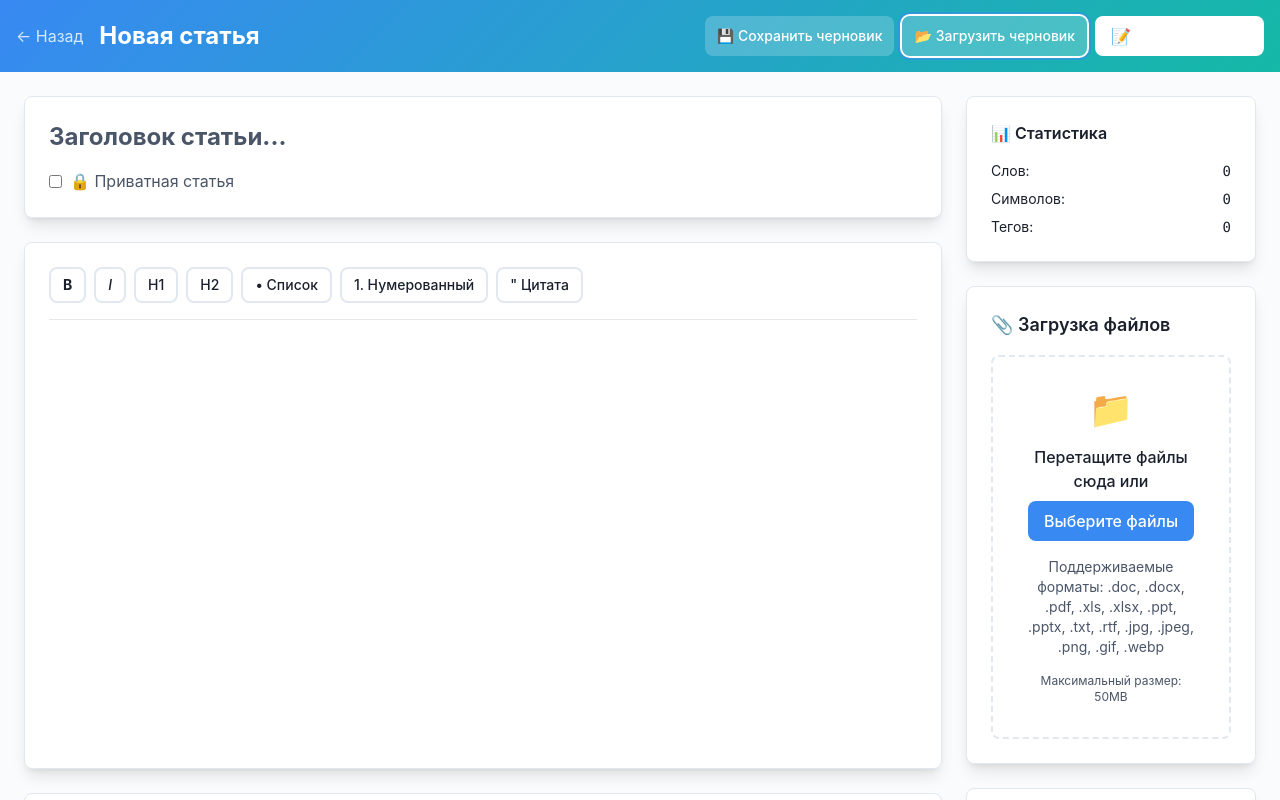
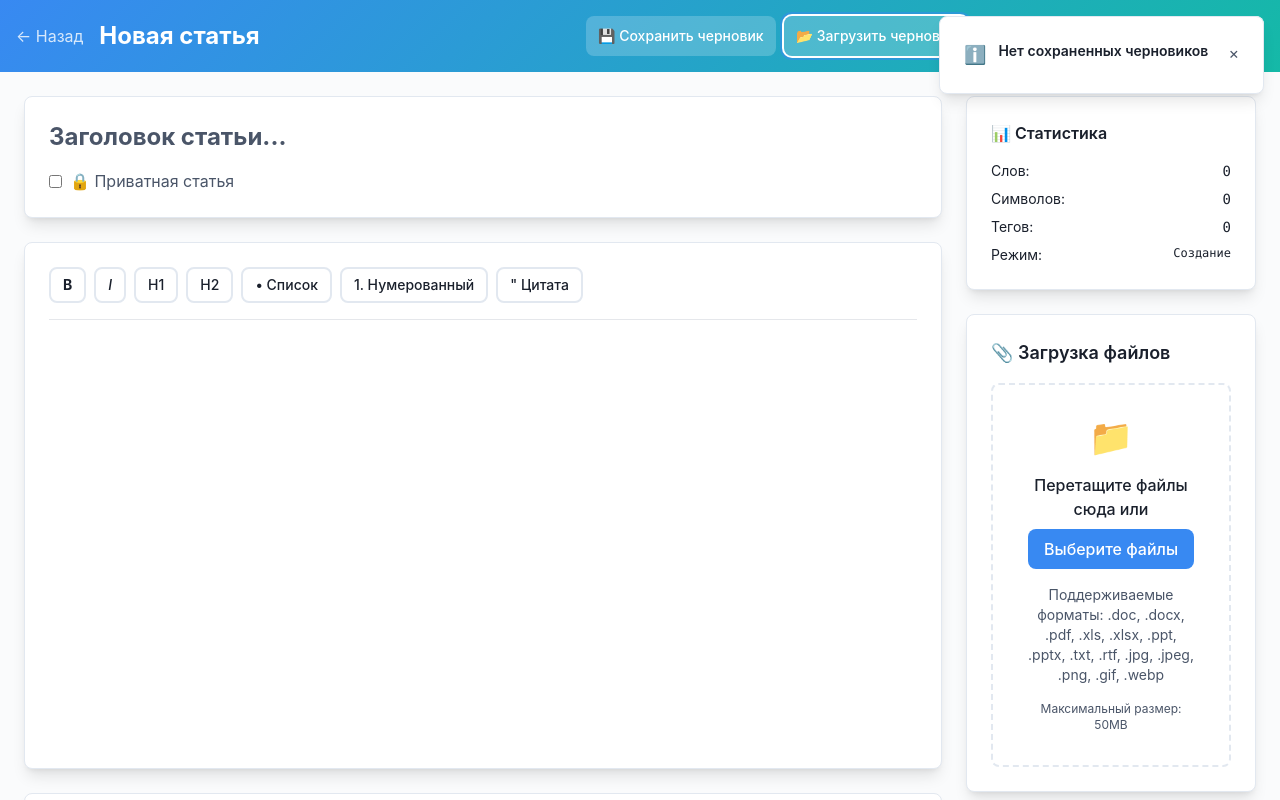
Before and after one commit to 19AnastasiaTsareva20/posthaste, a React (Create React App) app: page /create in a window 1280 px wide. Both pictures are taken after a click on the button "📂 Загрузить черновик". Shown: the top 800 px of the page. Built offline with nearby package versions, Linux system fonts and the light colour scheme.

Commit message:
Add notification system / Система уведомлений

```diff
--- a/src/App.tsx
+++ b/src/App.tsx
@@ -2,6 +2,7 @@ import React, { useState } from 'react';
 import { BrowserRouter as Router, Routes, Route, Link } from 'react-router-dom';
 import './App.css';
 import { Button, Card, ThemeToggle, WelcomeModal, AdminPanel } from './components/ui';
+import { NotificationProvider } from './components/ui/NotificationSystem';
 import { ThemeProvider } from './contexts/ThemeContext';
 import { useWelcome } from './hooks/useWelcome';
 import { TestPage } from './pages/TestPage';
@@ -176,6 +177,7 @@ function MainPage() {
 function App() {
   return (
     <ThemeProvider>
+      <NotificationProvider>
         <Router>
           <Routes>
             <Route path="/" element={<MainPage />} />
@@ -185,6 +187,7 @@ function App() {
             <Route path="/article/:id" element={<ViewArticlePage />} />
           </Routes>
         </Router>
+      </NotificationProvider>
     </ThemeProvider>
   );
 }
--- /dev/null
+++ b/src/components/ui/NotificationSystem.tsx
@@ -0,0 +1,200 @@
+import React, { useState, useEffect, createContext, useContext } from 'react';
+import { Card } from './Card';
+
+interface Notification {
+  id: string;
+  type: 'success' | 'error' | 'warning' | 'info';
+  title: string;
+  message?: string;
+  duration?: number;
+  actions?: NotificationAction[];
+}
+
+interface NotificationAction {
+  label: string;
+  onClick: () => void;
+  variant?: 'primary' | 'secondary';
+}
+
+interface NotificationContextType {
+  notifications: Notification[];
+  addNotification: (notification: Omit<Notification, 'id'>) => void;
+  removeNotification: (id: string) => void;
+  clearAll: () => void;
+}
+
+const NotificationContext = createContext<NotificationContextType | undefined>(undefined);
+
+export const useNotifications = () => {
+  const context = useContext(NotificationContext);
+  if (!context) {
+    throw new Error('useNotifications must be used within a NotificationProvider');
+  }
+  return context;
+};
+
+// Хук для быстрых уведомлений/Hook for quick notifications
+export const useToast = () => {
+  const { addNotification } = useNotifications();
+
+  return {
+    success: (title: string, message?: string) =>
+      addNotification({ type: 'success', title, message, duration: 4000 }),
+    error: (title: string, message?: string) =>
+      addNotification({ type: 'error', title, message, duration: 6000 }),
+    warning: (title: string, message?: string) =>
+      addNotification({ type: 'warning', title, message, duration: 5000 }),
+    info: (title: string, message?: string) =>
+      addNotification({ type: 'info', title, message, duration: 4000 }),
+  };
+};
+
+export const NotificationProvider: React.FC<{ children: React.ReactNode }> = ({ children }) => {
+  const [notifications, setNotifications] = useState<Notification[]>([]);
+
+  const addNotification = (notification: Omit<Notification, 'id'>) => {
+    const id = Date.now().toString() + Math.random().toString(36).substr(2, 9);
+    const newNotification = { ...notification, id };
+
+    setNotifications(prev => [...prev, newNotification]);
+
+    // Автоудаление/Auto-remove
+    if (notification.duration !== 0) {
+      setTimeout(() => {
+        removeNotification(id);
+      }, notification.duration || 4000);
+    }
+  };
+
+  const removeNotification = (id: string) => {
+    setNotifications(prev => prev.filter(n => n.id !== id));
+  };
+
+  const clearAll = () => {
+    setNotifications([]);
+  };
+
+  return (
+    <NotificationContext.Provider
+      value={{ notifications, addNotification, removeNotification, clearAll }}
+    >
+      {children}
+      <NotificationContainer />
+    </NotificationContext.Provider>
+  );
+};
+
+const NotificationContainer: React.FC = () => {
+  const { notifications, removeNotification } = useNotifications();
+
+  if (notifications.length === 0) return null;
+
+  return (
+    <div className="fixed top-4 right-4 z-50 space-y-2 max-w-sm">
+      {notifications.map((notification) => (
+        <NotificationItem
+          key={notification.id}
+          notification={notification}
+          onClose={() => removeNotification(notification.id)}
+        />
+      ))}
+    </div>
+  );
+};
+
+const NotificationItem: React.FC<{
+  notification: Notification;
+  onClose: () => void;
+}> = ({ notification, onClose }) => {
+  const [isVisible, setIsVisible] = useState(false);
+  const [isLeaving, setIsLeaving] = useState(false);
+
+  useEffect(() => {
+    // Анимация появления/Entrance animation
+    setTimeout(() => setIsVisible(true), 50);
+  }, []);
+
+  const handleClose = () => {
+    setIsLeaving(true);
+    setTimeout(onClose, 200);
+  };
+
+  const getIcon = () => {
+    switch (notification.type) {
+      case 'success': return '✅';
+      case 'error': return '❌';
+      case 'warning': return '⚠️';
+      case 'info': return 'ℹ️';
+      default: return '📢';
+    }
+  };
+
+  const getColors = () => {
+    switch (notification.type) {
+      case 'success':
+        return 'border-green-200 bg-green-50 dark:bg-green-900/20 dark:border-green-700';
+      case 'error':
+        return 'border-red-200 bg-red-50 dark:bg-red-900/20 dark:border-red-700';
+      case 'warning':
+        return 'border-yellow-200 bg-yellow-50 dark:bg-yellow-900/20 dark:border-yellow-700';
+      case 'info':
+        return 'border-blue-200 bg-blue-50 dark:bg-blue-900/20 dark:border-blue-700';
+      default:
+        return 'border-gray-200 bg-gray-50 dark:bg-gray-800 dark:border-gray-700';
+    }
+  };
+
+  return (
+    <div
+      className={`transform transition-all duration-200 ${
+        isVisible && !isLeaving
+          ? 'translate-x-0 opacity-100'
+          : 'translate-x-full opacity-0'
+      }`}
+    >
+      <Card className={`p-4 shadow-lg border ${getColors()}`}>
+        <div className="flex items-start gap-3">
+          <div className="text-lg flex-shrink-0">
+            {getIcon()}
+          </div>
+
+          <div className="flex-1 min-w-0">
+            <h4 className="font-semibold text-text-primary dark:text-dark-text-primary text-sm">
+              {notification.title}
+            </h4>
+            {notification.message && (
+              <p className="text-text-secondary dark:text-dark-text-secondary text-xs mt-1">
+                {notification.message}
+              </p>
+            )}
+
+            {notification.actions && notification.actions.length > 0 && (
+              <div className="flex gap-2 mt-3">
+                {notification.actions.map((action, index) => (
+                  <button
+                    key={index}
+                    onClick={action.onClick}
+                    className={`px-3 py-1 text-xs rounded transition-colors ${
+                      action.variant === 'primary'
+                        ? 'bg-primary text-white hover:bg-primary/90'
+                        : 'bg-gray-200 text-gray-700 hover:bg-gray-300 dark:bg-gray-700 dark:text-gray-200 dark:hover:bg-gray-600'
+                    }`}
+                  >
+                    {action.label}
+                  </button>
+                ))}
+              </div>
+            )}
+          </div>
+
+          <button
+            onClick={handleClose}
+            className="text-text-secondary hover:text-text-primary transition-colors ml-2"
+          >
+            ×
+          </button>
+        </div>
+      </Card>
+    </div>
+  );
+};
--- a/src/components/ui/index.ts
+++ b/src/components/ui/index.ts
@@ -5,3 +5,4 @@ export { WelcomeModal } from './WelcomeModal';
 export { TodoList } from './TodoList';
 export { FileUpload } from './FileUpload';
 export { AdminPanel } from './AdminPanel';
+export { NotificationProvider, useNotifications, useToast } from './NotificationSystem';
--- a/src/pages/CreateArticlePage.tsx
+++ b/src/pages/CreateArticlePage.tsx
@@ -1,6 +1,7 @@
 import React, { useState, useEffect } from 'react';
 import { Link, useNavigate, useSearchParams } from 'react-router-dom';
 import { Button, Card, FileUpload, TodoList } from '../components/ui';
+import { useToast } from '../components/ui/NotificationSystem';
 import { useEditor, EditorContent } from '@tiptap/react';
 import StarterKit from '@tiptap/starter-kit';
 import TiptapLink from '@tiptap/extension-link';
@@ -19,6 +20,7 @@ interface Article {
 
 export const CreateArticlePage: React.FC = () => {
   const navigate = useNavigate();
+  const toast = useToast();
   const [searchParams] = useSearchParams();
   const editId = searchParams.get('edit');
   const isEditing = Boolean(editId);
@@ -71,12 +73,14 @@ export const CreateArticlePage: React.FC = () => {
         if (editor) {
           editor.commands.setContent(articleToEdit.content);
         }
+        toast.info('Статья загружена для редактирования');
       } else {
         // Статья не найдена, перенаправляем на создание новой
+        toast.error('Статья не найдена');
         navigate('/create');
       }
     }
-  }, [isEditing, editId, editor, navigate]);
+  }, [isEditing, editId, editor, navigate, toast]);
 
   // Обновление счетчиков при загрузке контента
   useEffect(() => {
@@ -91,11 +95,13 @@ export const CreateArticlePage: React.FC = () => {
     if (tagInput.trim() && !tags.includes(tagInput.trim())) {
       setTags([...tags, tagInput.trim()]);
       setTagInput('');
+      toast.success(`Тег "${tagInput.trim()}" добавлен`);
     }
   };
 
   const removeTag = (tagToRemove: string) => {
     setTags(tags.filter(tag => tag !== tagToRemove));
+    toast.info(`Тег "${tagToRemove}" удален`);
   };
 
   const handleTagKeyPress = (e: React.KeyboardEvent) => {
@@ -112,6 +118,13 @@ export const CreateArticlePage: React.FC = () => {
 
     try {
       const content = editor.getHTML();
+
+      if (!title.trim() && !content.trim()) {
+        toast.warning('Статья пуста', 'Добавьте заголовок или содержание');
+        setIsSaving(false);
+        return;
+      }
+
       const now = new Date().toISOString();
 
       const article: Article = {
@@ -134,8 +147,10 @@ export const CreateArticlePage: React.FC = () => {
         updatedArticles = savedArticles.map((a: Article) =>
           a.id === editId ? article : a
         );
+        toast.success('Статья обновлена!', 'Изменения сохранены успешно');
       } else {
         updatedArticles = [...savedArticles, article];
+        toast.success('Статья опубликована!', 'Ваша статья доступна для просмотра');
       }
 
       localStorage.setItem('posthaste-articles', JSON.stringify(updatedArticles));
@@ -144,7 +159,7 @@ export const CreateArticlePage: React.FC = () => {
       navigate(`/article/${article.id}`);
     } catch (error) {
       console.error('Ошибка сохранения:', error);
-      alert('Ошибка при сохранении статьи');
+      toast.error('Ошибка при сохранении статьи', 'Попробуйте снова');
     } finally {
       setIsSaving(false);
     }
@@ -154,6 +169,12 @@ export const CreateArticlePage: React.FC = () => {
     if (!editor) return;
 
     const content = editor.getHTML();
+
+    if (!title.trim() && !content.trim()) {
+      toast.warning('Нечего сохранять', 'Добавьте содержание для черновика');
+      return;
+    }
+
     const draft = {
       title,
       content,
@@ -163,7 +184,7 @@ export const CreateArticlePage: React.FC = () => {
     };
 
     localStorage.setItem('posthaste-draft', JSON.stringify(draft));
-    alert('Черновик сохранен!');
+    toast.success('Черновик сохранен!', 'Вы можете продолжить работу позже');
   };
 
   const loadDraft = () => {
@@ -176,7 +197,22 @@ export const CreateArticlePage: React.FC = () => {
       if (editor) {
         editor.commands.setContent(parsedDraft.content);
       }
-      alert('Черновик загружен!');
+      toast.success('Черновик загружен!', 'Продолжайте редактирование');
+    } else {
+      toast.info('Нет сохраненных черновиков');
+    }
+  };
+
+  const clearContent = () => {
+    if (window.confirm('Очистить все содержимое?')) {
+      setTitle('');
+      setIsPublic(false);
+      setTags([]);
+      setTagInput('');
+      if (editor) {
+        editor.commands.clearContent();
+      }
+      toast.info('Содержимое очищено');
     }
   };
 
@@ -224,6 +260,13 @@ export const CreateArticlePage: React.FC = () => {
                   size="sm"
                 >
                   📂 Загрузить черновик
+                </Button>
+                <Button
+                  onClick={clearContent}
+                  className="bg-red-500/20 text-white hover:bg-red-500/30 border-red-500/30"
+                  size="sm"
+                >
+                  🗑️ Очистить
                 </Button>
               </>
             )}
@@ -398,6 +441,12 @@ export const CreateArticlePage: React.FC = () => {
                   <span>Тегов:</span>
                   <span className="font-mono">{tags.length}</span>
                 </div>
+                <div className="flex justify-between">
+                  <span>Режим:</span>
+                  <span className="font-mono text-xs">
+                    {isEditing ? 'Редактирование' : 'Создание'}
+                  </span>
+                </div>
               </div>
             </Card>
 
```
Lines whose indentation alone changed are shown as unchanged.
